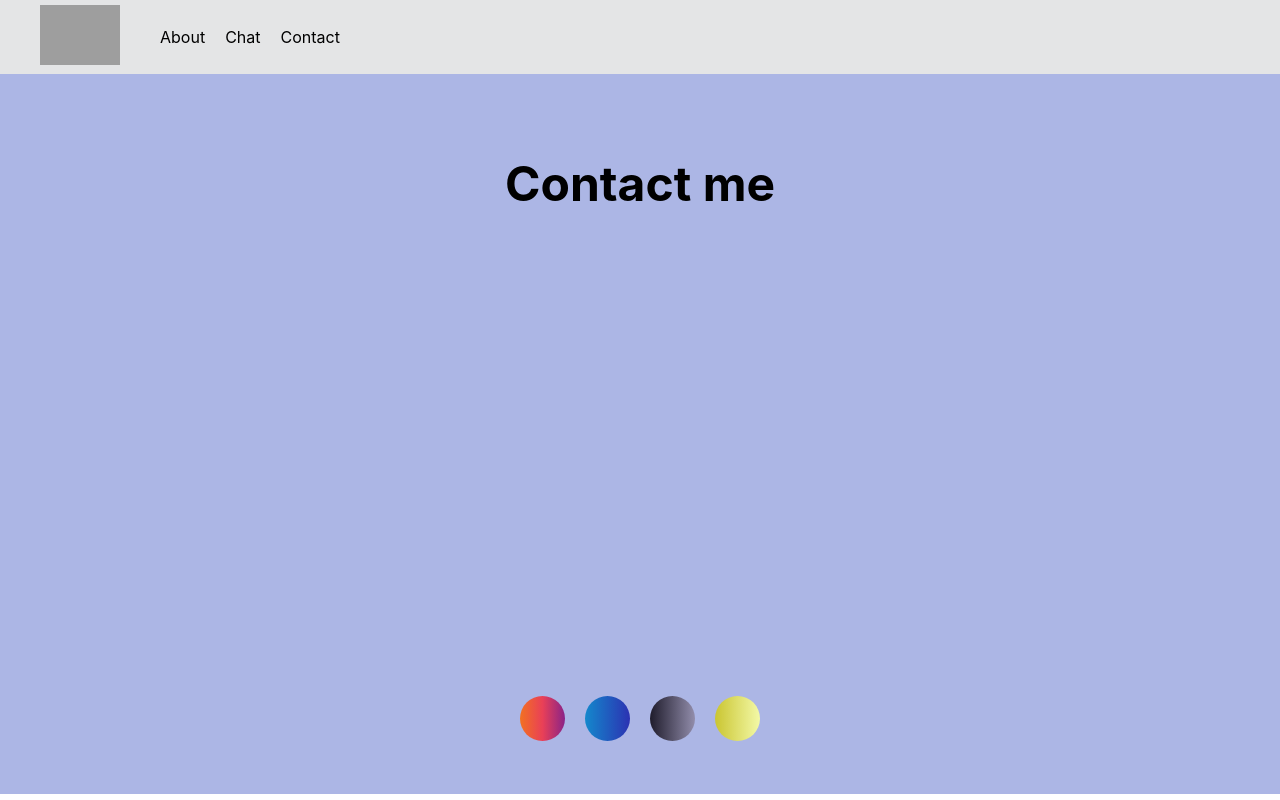
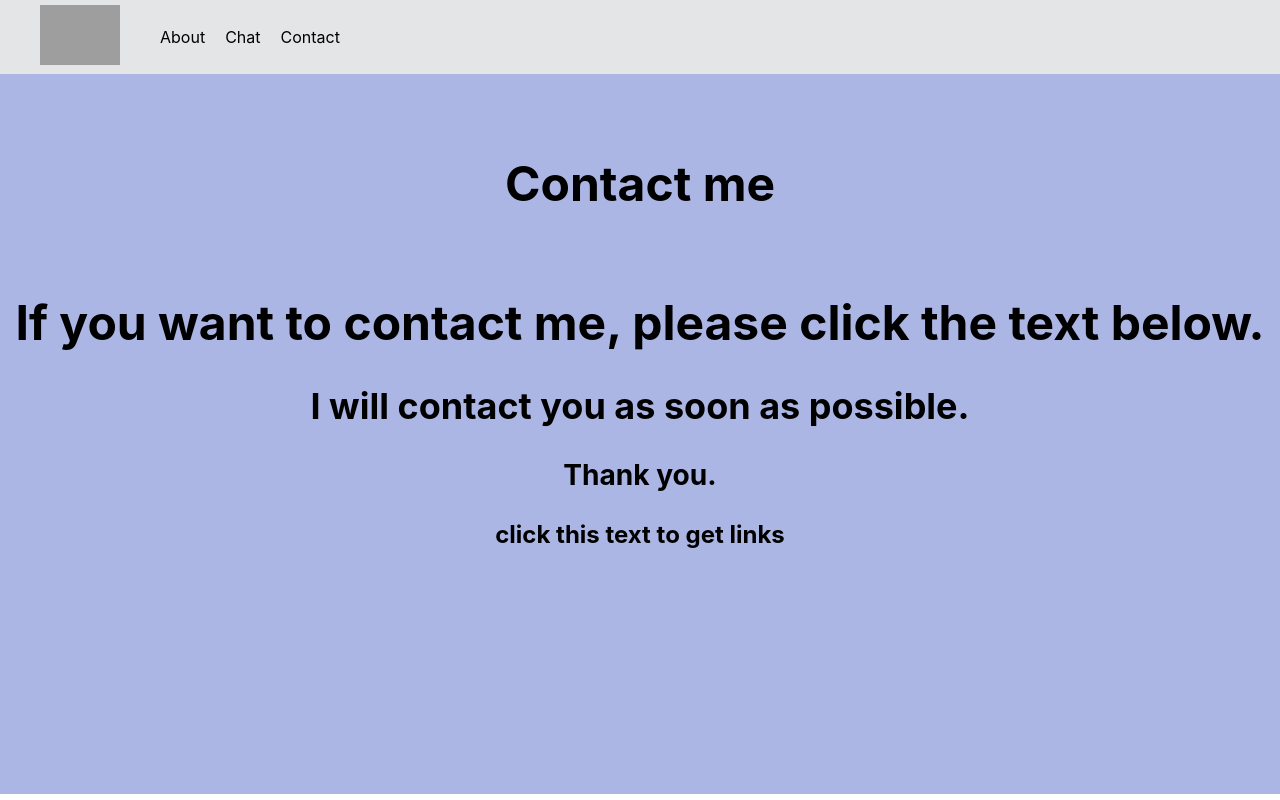
Before and after one commit to 2ssunny/gongdong_web_project, a React (Create React App) app: page /Contact in a window 1280 px wide. Built offline with nearby package versions, Linux system fonts and the light colour scheme; grey boxes are pictures that could not be loaded.

Commit message:
feat: add modal to contact tab

```diff
--- a/src/components/contact.css
+++ b/src/components/contact.css
@@ -1,6 +1,6 @@
 .contacttitle {
   text-align: center;
-  height: 75vh;
+  height: 90vh;
   width: 100%;
   background-color: #acb6e5;
 }
@@ -12,7 +12,20 @@
 
 .contactbody {
   background-color: #acb6e5;
-  height: 15vh;
+}
+
+.contactbody_text {
+  text-align: center;
+  padding-top: 3rem;
+  font-size: 1.5rem;
+}
+
+.contactbody_text_begin {
+  margin-top: 0px;
+}
+
+.contactbody_text_explain {
+  margin-top: 0px;
 }
 
 .contact {
@@ -20,6 +33,14 @@
   align-items: center;
   justify-content: center;
   display: flex;
+}
+
+.links {
+  flex-direction: row;
+  align-items: center;
+  justify-content: center;
+  display: flex;
+  font-weight: bold;
 }
 
 .contact a:nth-child(1) {
--- a/src/components/contact.js
+++ b/src/components/contact.js
@@ -1,8 +1,10 @@
 import React from "react";
 import { useScrollFadeIn } from "../animation.js";
+import { useState } from "react";
 
 import "./contact.css";
 function Contact() {
+  let [modal, setModal] = useState(false);
   const animatedItem = {
     0: useScrollFadeIn("up", 2, 0, 30),
     1: useScrollFadeIn("up", 2, 0.4, 30),
@@ -24,41 +26,72 @@ function Contact() {
           <h1 className="contacttitle_text" {...animatedItem[0]}>
             Contact me
           </h1>
+
+          <div className="contactbody_text">
+            <h1 className="contactbody_text_begin" {...animatedItem[1]}>
+              If you want to contact me, please click the text below.
+            </h1>
+            <h2 className="contactbody_text_explain" {...animatedItem[2]}>
+              I will contact you as soon as possible.
+            </h2>
+            <h3 className="contactbody_text_explain" {...animatedItem[3]}>
+              Thank you.
+            </h3>
+            <div
+              className="links"
+              onClick={() => {
+                modal ? setModal(false) : setModal(true);
+              }}
+            >
+              click this text to get links
             </div>
           </div>
+          {modal ? <Modal modal={modal} setModal={setModal}></Modal> : ""}
+        </div>
+      </div>
+      <div></div>
+    </div>
+  );
+}
+
+function Modal(props) {
+  const animatedItem = {
+    0: useScrollFadeIn("up", 2, 0, 30),
+    1: useScrollFadeIn("up", 2, 0.4, 30),
+    2: useScrollFadeIn("up", 2, 0.6, 30),
+    3: useScrollFadeIn("up", 2, 0.8, 30),
+  };
+  let [modify, setModify] = useState(false);
+  let [contents, setContents] = useState("");
+  return (
     <div className="contactbody">
       <div className="contact">
         <a
           href="https://www.instagram.com/ju_ho23/"
           target="_blank"
-            {...animatedItem[1]}
+          {...animatedItem[0]}
         >
           <i class="fa-brands fa-instagram"></i>
         </a>
 
-          <a
-            href="https://t.me/ssunny_lee"
-            target="_blank"
-            {...animatedItem[2]}
-          >
+        <a href="https://t.me/ssunny_lee" target="_blank" {...animatedItem[1]}>
           <i class="fa-brands fa-telegram"></i>
         </a>
 
         <a
           href="https://github.com/2ssunny"
           target="_blank"
-            {...animatedItem[3]}
+          {...animatedItem[2]}
         >
           <i class="fa-brands fa-github"></i>
         </a>
         <a
           href="https://open.kakao.com/o/sWKeIEif"
           target="_blank"
-            {...animatedItem[4]}
+          {...animatedItem[3]}
         >
           <i class="fa-solid fa-message"></i>
         </a>
-        </div>
       </div>
     </div>
   );
```
Lines whose indentation alone changed are shown as unchanged.
